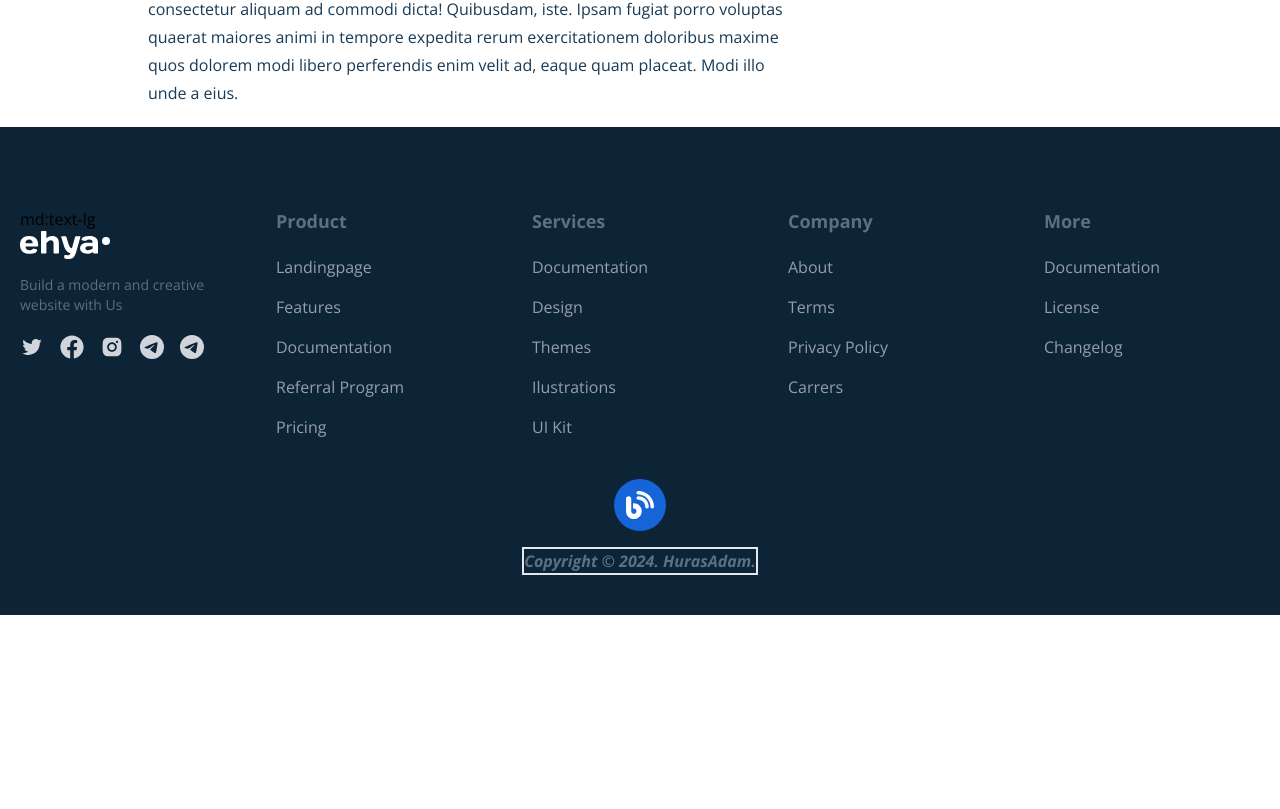
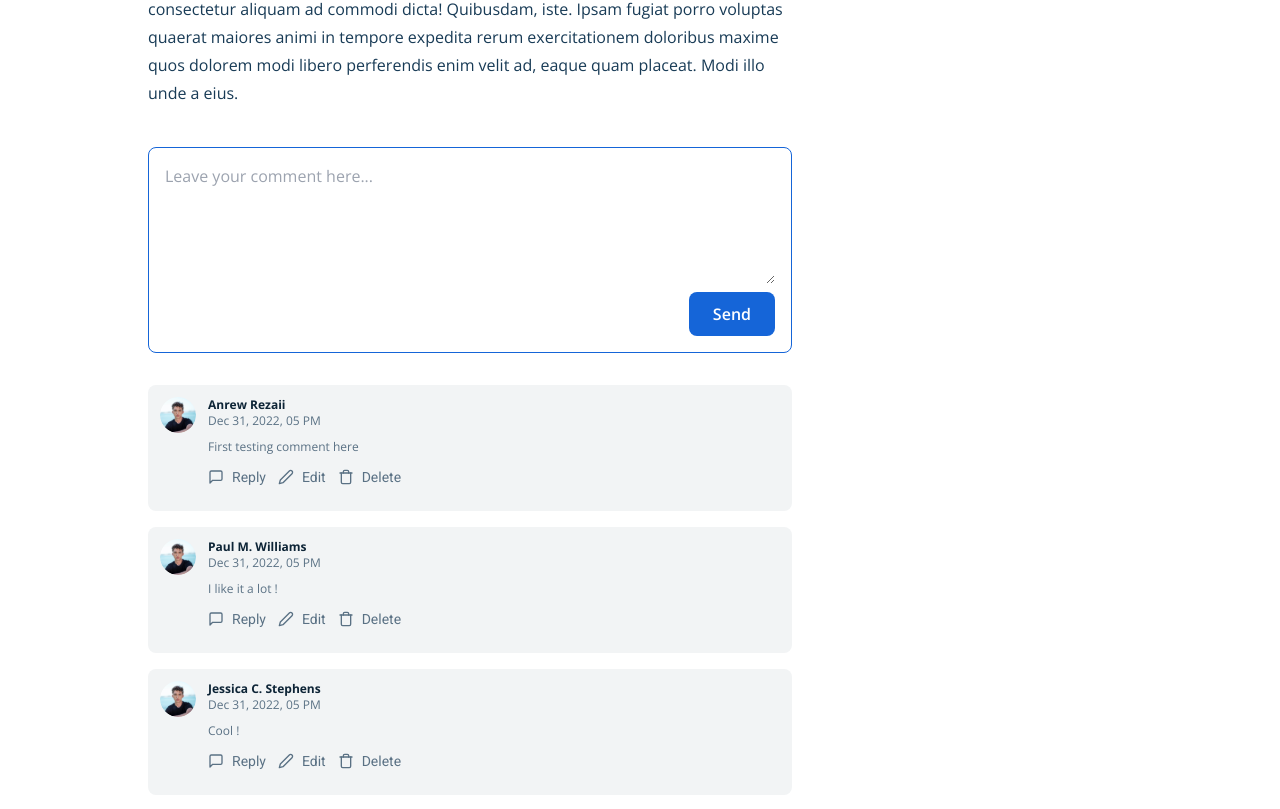
Before and after one commit to HurasAdam/Blog, a React (Vite) app in the folder client/: page /blog/1 in a window 1280 px wide. Shown: the part 751-1560 px from the top of the page. Before the commit the page ends 1366 px from the top, so only its background shows below. Built offline with nearby package versions, Linux system fonts and the light colour scheme.

Commit message:
Feat: Added Comment Form and CommentContainer to handle Add and display user's comment.

```diff
--- /dev/null
+++ b/client/src/components/comments/Comment.tsx
@@ -0,0 +1,51 @@
+import React from 'react'
+import { images } from "../../constants/index"
+import { FiMessageSquare, FiEdit2, FiTrash } from 'react-icons/fi';
+
+const Comment = ({ comment }) => {
+    return (
+        <div
+            className='flex flex-nowrap items-start gap-x-3 bg-[#F2F4F5] p-3 rounded-lg'>
+
+            <img
+                className='w-9 h-9 object-cover rounded-full'
+                src={images.PostProfileImage}
+                alt="user profile" />
+
+            <div className='flex-1 flex flex-col'>
+                <h5
+                    className='font-bold text-dark-hard text-xs'>
+                    {comment.user.name}
+                </h5>
+                <span className='text-xs text-dark-light'>
+                    {new Date(comment.createdAt).toLocaleDateString("en-US", {
+                        day: "numeric",
+                        month: "short",
+                        year: "numeric",
+                        hour: "2-digit",
+                    })}
+                    <p className='font-opensans mt-[10px] text-dark-light'>
+                        {comment.desc}
+                    </p>
+                    <div className='flex items-center gap-x-3 text-dark-light font-roboto text-sm mt-3 mb-3'>
+                        <button className='flex items-center space-x-2'>
+                            <FiMessageSquare className='w-4 h-auto' />
+                            <span>Reply</span>
+                        </button>
+                        <button className='flex items-center space-x-2'>
+                            <FiEdit2 className='w-4 h-auto' />
+                            <span>Edit</span>
+                        </button>
+                        <button className='flex items-center space-x-2'>
+                            <FiTrash className='w-4 h-auto' />
+                            <span>Delete</span>
+                        </button>
+
+                    </div>
+                </span>
+            </div>
+        </div>
+    )
+}
+
+export default Comment
--- /dev/null
+++ b/client/src/components/comments/CommentContainer.tsx
@@ -0,0 +1,55 @@
+import React, { useEffect, useState } from 'react'
+import CommentForm from './CommentForm'
+
+import { getCommentsData } from '../../data/comments'
+import { current } from '@reduxjs/toolkit';
+import Comment from "./Comment"
+
+const CommentContainer: React.FC = ({ className }) => {
+
+    const [comments, setComments] = useState([]);
+    const mainComments = comments.filter((comment) => comment.parent === null);
+
+    console.log(comments);
+
+    useEffect(() => {
+
+        getCommentsData().then((response) => setComments(response))
+
+    }, [])
+
+
+    const addCommentHandler = (value, parent = null, replyOnUser = null) => {
+        const newComment = {
+            _id: "10",
+            user: {
+                _id: "a",
+                name: "Anrew Rezaii",
+            },
+            desc: value,
+            post: "1",
+            parent: parent,
+            replyOnUser: replyOnUser,
+            createdAt: "2022-12-31T17:22:05.092+0000",
+        };
+        setComments((currentState) => {
+            return [newComment, ...currentState]
+        })
+    }
+
+    return (
+        <div className={`${className}`}>
+            <CommentForm btnLabel="Send" formSubmitHandler={(value) => addCommentHandler(value)} />
+
+            <div className='space-y-4 mt-8'>
+                {mainComments.map((comment) => {
+                    return (
+                        <Comment comment={comment} />
+                    )
+                })}
+            </div>
+        </div>
+    )
+}
+
+export default CommentContainer
--- /dev/null
+++ b/client/src/components/comments/CommentForm.tsx
@@ -0,0 +1,41 @@
+import React, { useState } from 'react'
+
+const CommentForm: React.FC = ({ btnLabel, formSubmitHandler }) => {
+
+    const [value, setValue] = useState<string>("");
+
+    const submitHandler = (e) => {
+        e.preventDefault();
+        formSubmitHandler(value);
+        setValue("");
+    }
+
+    return (
+        <form
+            onSubmit={submitHandler}
+        >
+
+            <div className='flex flex-col items-end border border-primary rounded-lg p-4'>
+                <textarea
+                    className='w-full focus:outline-none'
+                    rows="5"
+                    placeholder='Leave your comment here...'
+                    value={value}
+                    onChange={(e) => setValue(e.target.value)}
+                >
+
+                </textarea>
+                <button
+                    type='submit'
+                    className='px-6 py-2.5 rounded-lg bg-primary text-white
+                    font-semibold mt-2'
+                >
+                    {btnLabel}
+                </button>
+            </div>
+
+        </form>
+    )
+}
+
+export default CommentForm
--- /dev/null
+++ b/client/src/data/comments.ts
@@ -0,0 +1,68 @@
+type IUser = {
+    _id: string;
+    name: string;
+}
+
+type ICommentResponse = {
+    _id: string;
+    user: IUser;
+    post: string;
+    desc: string;
+    parent: string | null;
+    replyOnUser: string | null;
+    createdAt: string;
+}
+
+
+export const getCommentsData = async (): Promise<ICommentResponse[]> => {
+    return [
+        {
+            _id: "10",
+            user: {
+                _id: "a",
+                name: "Anrew Rezaii",
+            },
+            desc: "First testing comment here",
+            post: "1",
+            parent: null,
+            replyOnUser: null,
+            createdAt: "2022-12-31T17:22:05.092+0000",
+        },
+        {
+            _id: "11",
+            user: {
+                _id: "b",
+                name: "Paul M. Williams",
+            },
+            desc: "a reply for Mohammad",
+            post: "1",
+            parent: "10",
+            replyOnUser: "a",
+            createdAt: "2022-12-31T17:22:05.092+0000",
+        },
+        {
+            _id: "12",
+            user: {
+                _id: "b",
+                name: "Paul M. Williams",
+            },
+            desc: "I like it a lot !",
+            post: "1",
+            parent: null,
+            replyOnUser: null,
+            createdAt: "2022-12-31T17:22:05.092+0000",
+        },
+        {
+            _id: "13",
+            user: {
+                _id: "c",
+                name: "Jessica C. Stephens",
+            },
+            desc: "Cool !",
+            post: "1",
+            parent: null,
+            replyOnUser: null,
+            createdAt: "2022-12-31T17:22:05.092+0000",
+        },
+    ];
+};
--- a/client/src/pages/articleDetail/ArticleDetailPage.tsx
+++ b/client/src/pages/articleDetail/ArticleDetailPage.tsx
@@ -4,6 +4,7 @@
 import { images } from '../../constants';
 import { Link } from 'react-router-dom';
 import SuggestedPosts from './container/SuggestedPosts';
+import CommentContainer from '../../components/comments/CommentContainer';
 
 type IbreadCrumb = {
     name: string;
@@ -89,6 +90,7 @@
                             velit ad, eaque quam placeat. Modi illo unde a eius.
                         </p>
                     </div>
+                    <CommentContainer className="mt-10" />
                 </article>
                 <SuggestedPosts
                     header="Latest Article"
```
